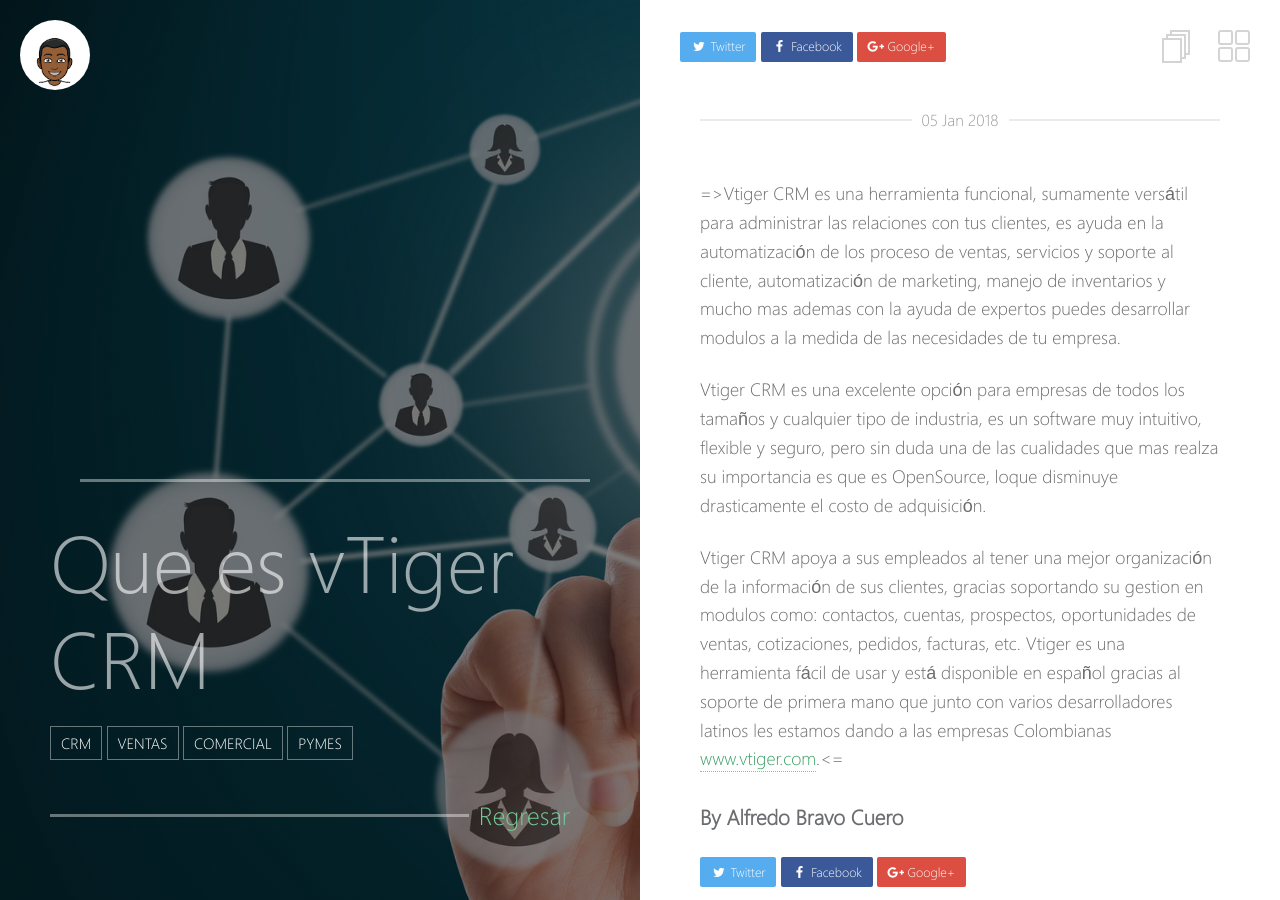
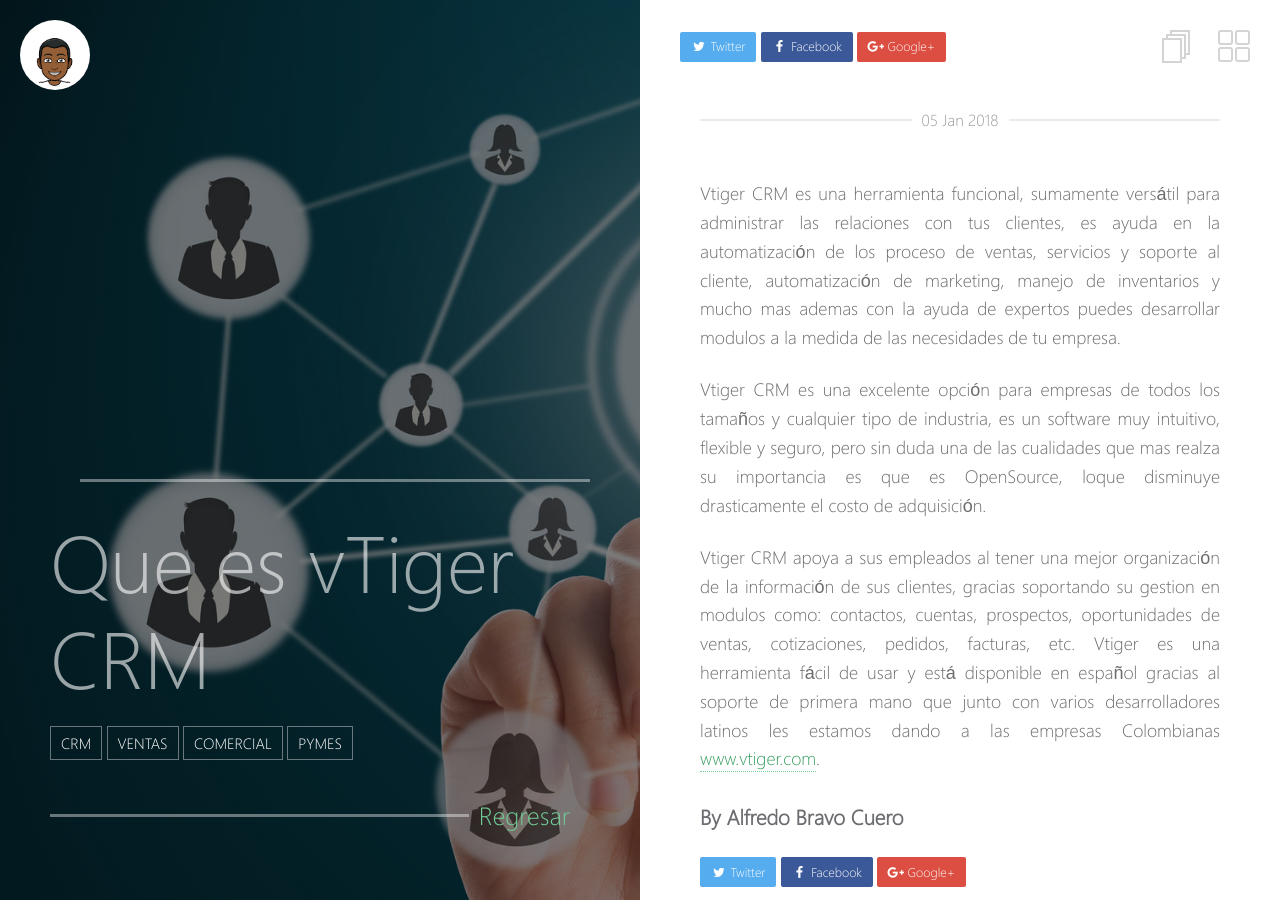
Before and after one commit to abracu/abracu.github.io, a Jekyll site: the page built from _posts/2018-01-05-que-es-vtiger-crm.md, in a window 1280 px wide. Built offline with Jekyll 4.4.1, drawn with Linux system fonts in a browser that asks for light colours; comment, search, counter and statistics services are not loaded.

Commit message:
agregando el primer post

```diff
--- a/_posts/2018-01-05-que-es-vtiger-crm.md
+++ b/_posts/2018-01-05-que-es-vtiger-crm.md
@@ -10,10 +10,13 @@ tags:
   - pymes
 ---
 
-=>Vtiger CRM es una herramienta funcional, sumamente versátil para administrar las relaciones con tus clientes, es ayuda en la automatización de los proceso de ventas, servicios y soporte al cliente, automatización de marketing, manejo de inventarios y mucho mas ademas con la ayuda de expertos puedes desarrollar modulos a la medida de las necesidades de tu empresa.
+Vtiger CRM es una herramienta funcional, sumamente versátil para administrar las relaciones con tus clientes, es ayuda en la automatización de los proceso de ventas, servicios y soporte al cliente, automatización de marketing, manejo de inventarios y mucho mas ademas con la ayuda de expertos puedes desarrollar modulos a la medida de las necesidades de tu empresa.
+{: style="text-align: justify;"}
 
 Vtiger CRM es una excelente opción para empresas de todos los tamaños y cualquier tipo de industria, es un software muy intuitivo, flexible y seguro, pero sin duda una de las cualidades que mas realza su importancia es que es OpenSource, loque disminuye drasticamente el costo de adquisición.
+{: style="text-align: justify;"}
 
-Vtiger CRM apoya a sus empleados al tener una mejor organización de la información de sus clientes, gracias soportando su gestion en modulos como: contactos, cuentas, prospectos, oportunidades de ventas, cotizaciones, pedidos, facturas, etc. Vtiger es una herramienta fácil de usar y está disponible en español gracias al soporte de primera mano que junto con varios desarrolladores latinos les estamos dando a las empresas Colombianas [www.vtiger.com](www.vtiger.com.co).<=
+Vtiger CRM apoya a sus empleados al tener una mejor organización de la información de sus clientes, gracias soportando su gestion en modulos como: contactos, cuentas, prospectos, oportunidades de ventas, cotizaciones, pedidos, facturas, etc. Vtiger es una herramienta fácil de usar y está disponible en español gracias al soporte de primera mano que junto con varios desarrolladores latinos les estamos dando a las empresas Colombianas [www.vtiger.com](www.vtiger.com.co).
+{: style="text-align: justify;"}
 
 ### By Alfredo Bravo Cuero
```
